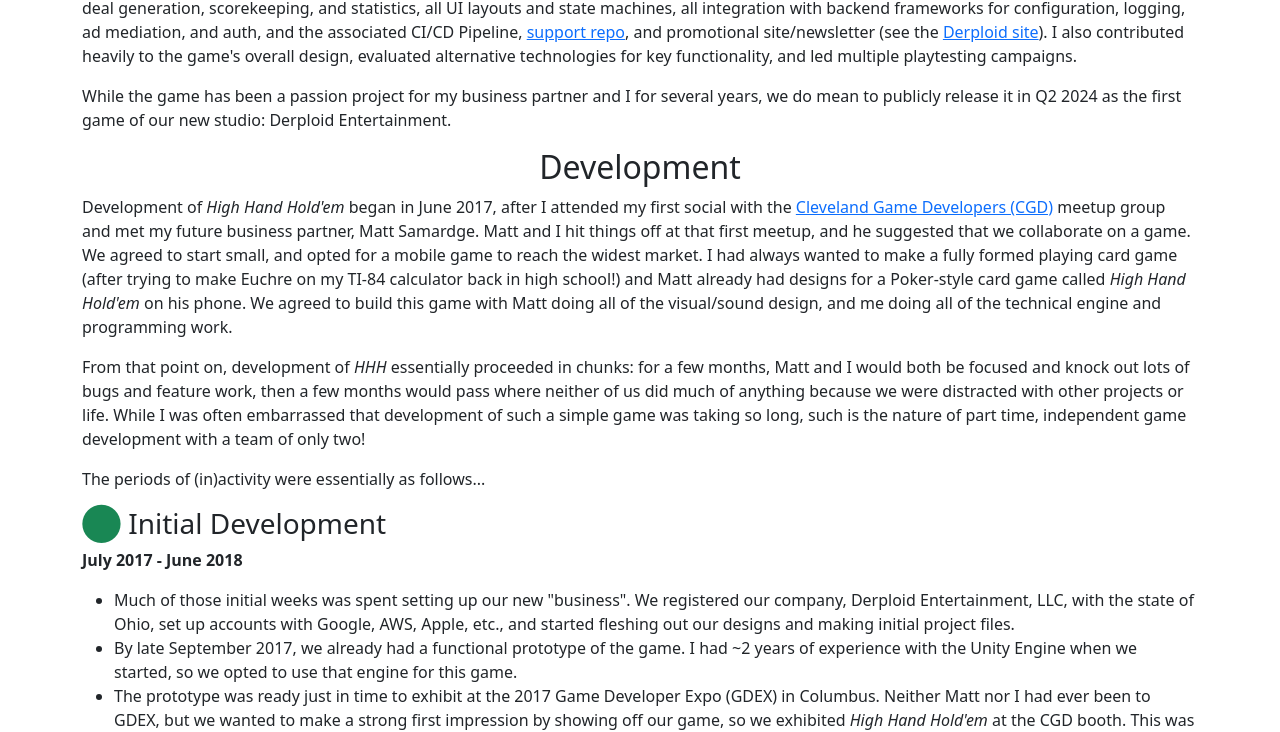
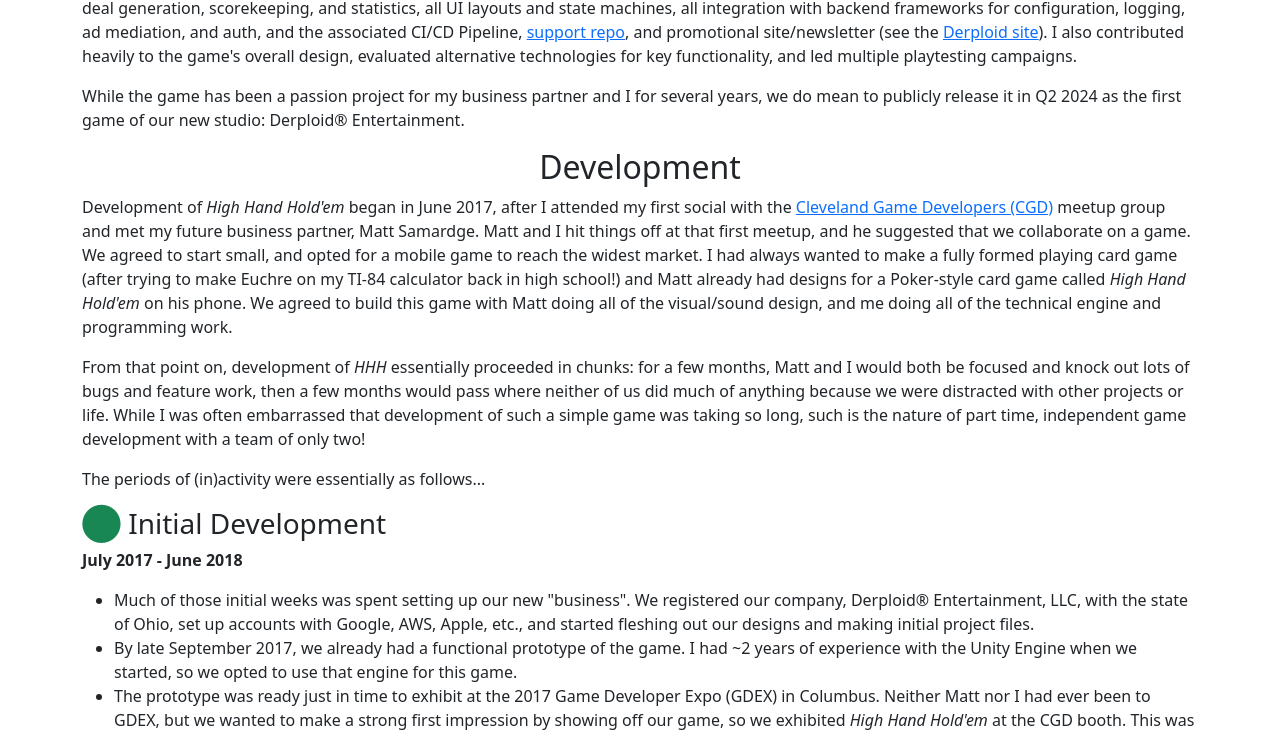
Before and after one commit to Rabadash8820/Dansite, a Jekyll site: the page built from web/projects/mobile/hhh/index.html, in a window 1280 px wide. Shown: the part 1430-2162 px from the top of the page. Built offline with Jekyll 4.4.1, drawn with Linux system fonts in a browser that asks for light colours.

```diff
--- a/web/projects/mobile/hhh/index.html
+++ b/web/projects/mobile/hhh/index.html
@@ -14,7 +14,7 @@
         </p>
         <p>
             While the game has been a passion project for my business partner and I for several years,
-            we do mean to publicly release it in Q2 2024 as the first game of our new studio: Derploid Entertainment.
+            we do mean to publicly release it in Q2 2024 as the first game of our new studio: Derploid® Entertainment.
         </p>
     </div>
 </section>
@@ -46,7 +46,7 @@
             <ul>
                 <li>
                     Much of those initial weeks was spent setting up our new "business".
-                    We registered our company, Derploid Entertainment, LLC, with the state of Ohio,
+                    We registered our company, Derploid® Entertainment, LLC, with the state of Ohio,
                     set up accounts with Google, AWS, Apple, etc., and started fleshing out our designs and making initial project files.
                 </li>
                 <li>
--- a/web/projects/websites/derploid-site/_summary.html
+++ b/web/projects/websites/derploid-site/_summary.html
@@ -1,2 +1,2 @@
-The landing site for Derploid Entertainment, LLC—the studio that I started with a partner from the Cleveland Game Developers.
+The landing site for Derploid® Entertainment, LLC—the studio that I started with a partner from the Cleveland Game Developers.
 A static site built with Jekyll/Bootstrap hosted on GitHub Pages.
--- a/web/projects/websites/derploid-site/index.html
+++ b/web/projects/websites/derploid-site/index.html
@@ -4,7 +4,7 @@
     <div class="col">
         <h2 class="text-center">Background</h2>
         <p>
-            This is the basic website that I built for Derploid Entertainment, the company that I started in 2017 with a partner from the Cleveland Game Developers.
+            This is the basic website that I built for Derploid® Entertainment, the company that I started in 2017 with a partner from the Cleveland Game Developers.
             We made various attempts at creating an online presence for the company, including a Facebook page, Twitter account, and Gmail account,
             but it always felt weird trying to promote ourselves on social media when we didn't have a finished game released yet.
             My partner had been building a static website with Bootstrap Studio but it never got very far as he is not a web developer.
```
